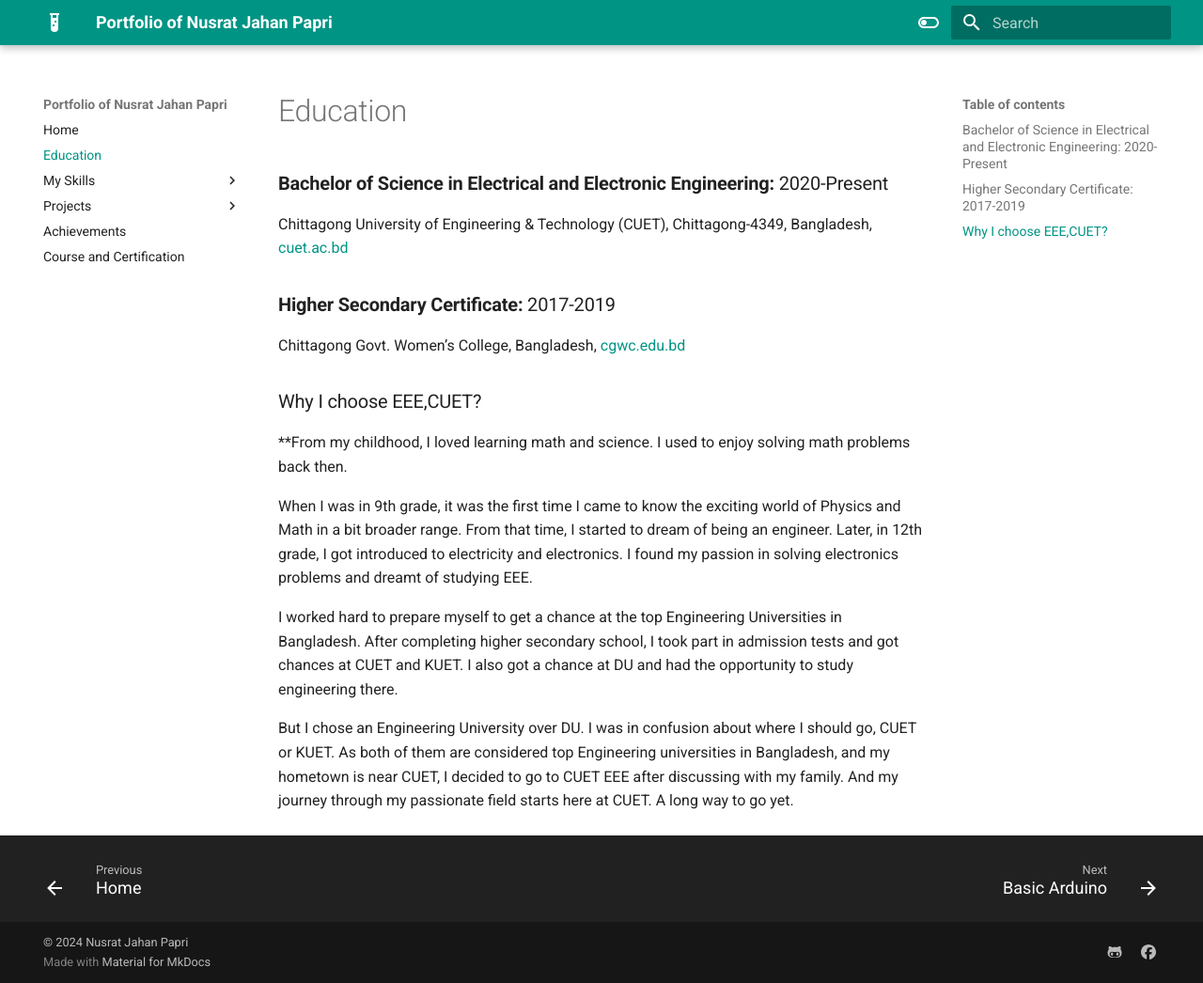
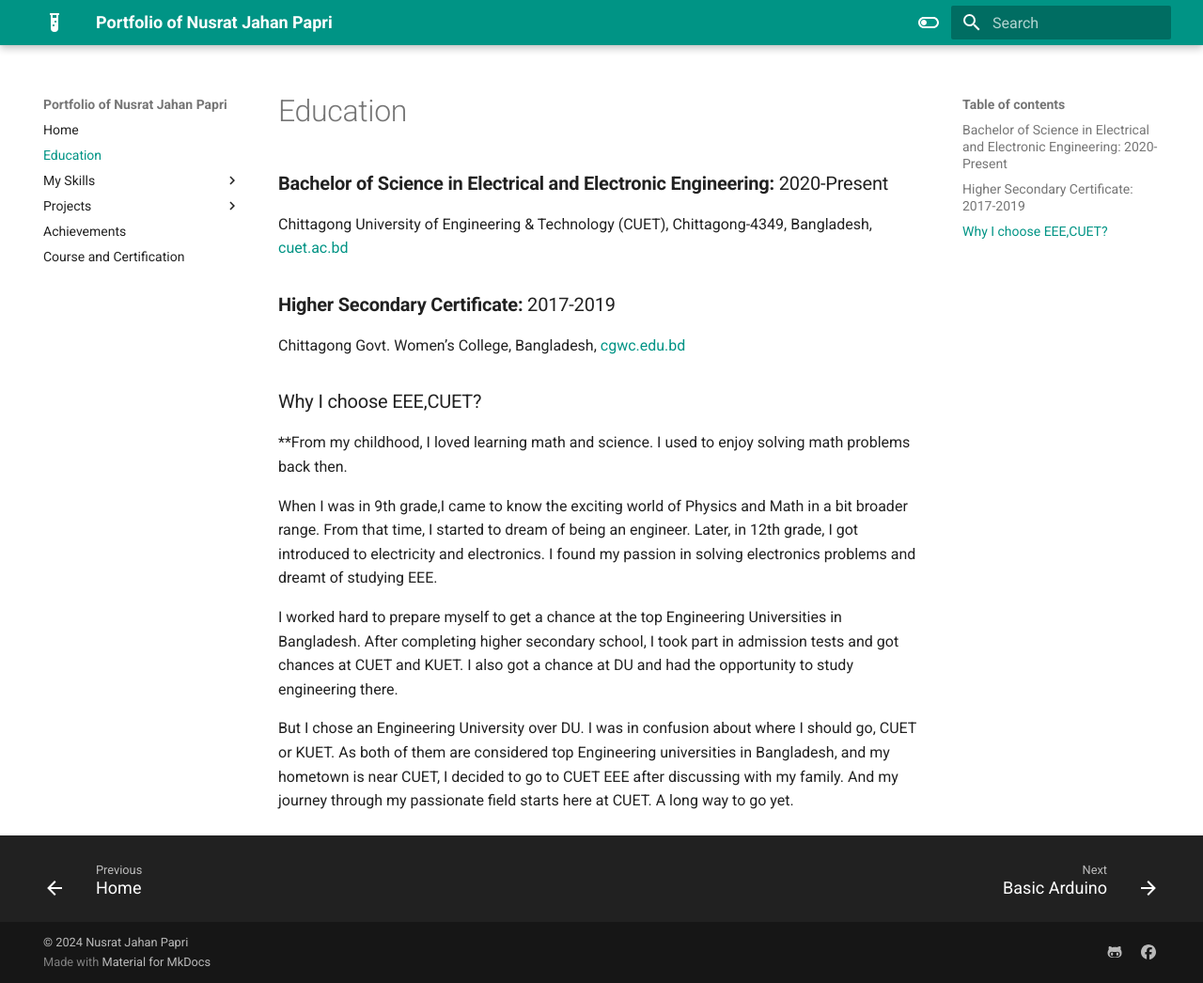
Before and after one commit to Nusrat008/papri-portfolio, an MkDocs documentation site: the page built from docs/Education.md, in a window 1280 px wide and 1046 px high. Shown: the whole window at 94% size. Built offline with MkDocs 1.6.1 and Material for MkDocs 9.7.7, drawn with Linux system fonts in a browser that asks for light colours.

Commit message:
updated efucation

```diff
--- a/docs/Education.md
+++ b/docs/Education.md
@@ -14,7 +14,7 @@ Chittagong Govt. Women’s College, Bangladesh, [cgwc.edu.bd](https://cgwc.edu.b
 
 **From my childhood, I loved learning math and science. I used to enjoy solving math problems back then.
 
- When I was in 9th grade, it was the first time I came to know the exciting world of Physics and Math in a bit broader range. From that time, I started to dream of being an engineer. Later, in 12th grade, I got introduced to electricity and electronics. I found my passion in solving electronics problems and dreamt of studying EEE.
+ When I was in 9th grade,I came to know the exciting world of Physics and Math in a bit broader range. From that time, I started to dream of being an engineer. Later, in 12th grade, I got introduced to electricity and electronics. I found my passion in solving electronics problems and dreamt of studying EEE.
 
 
  I worked hard to prepare myself to get a chance at the top Engineering Universities in Bangladesh. After completing higher secondary school, I took part in admission tests and got chances at CUET and KUET. I also got a chance at DU and had the opportunity to study engineering there.
```
